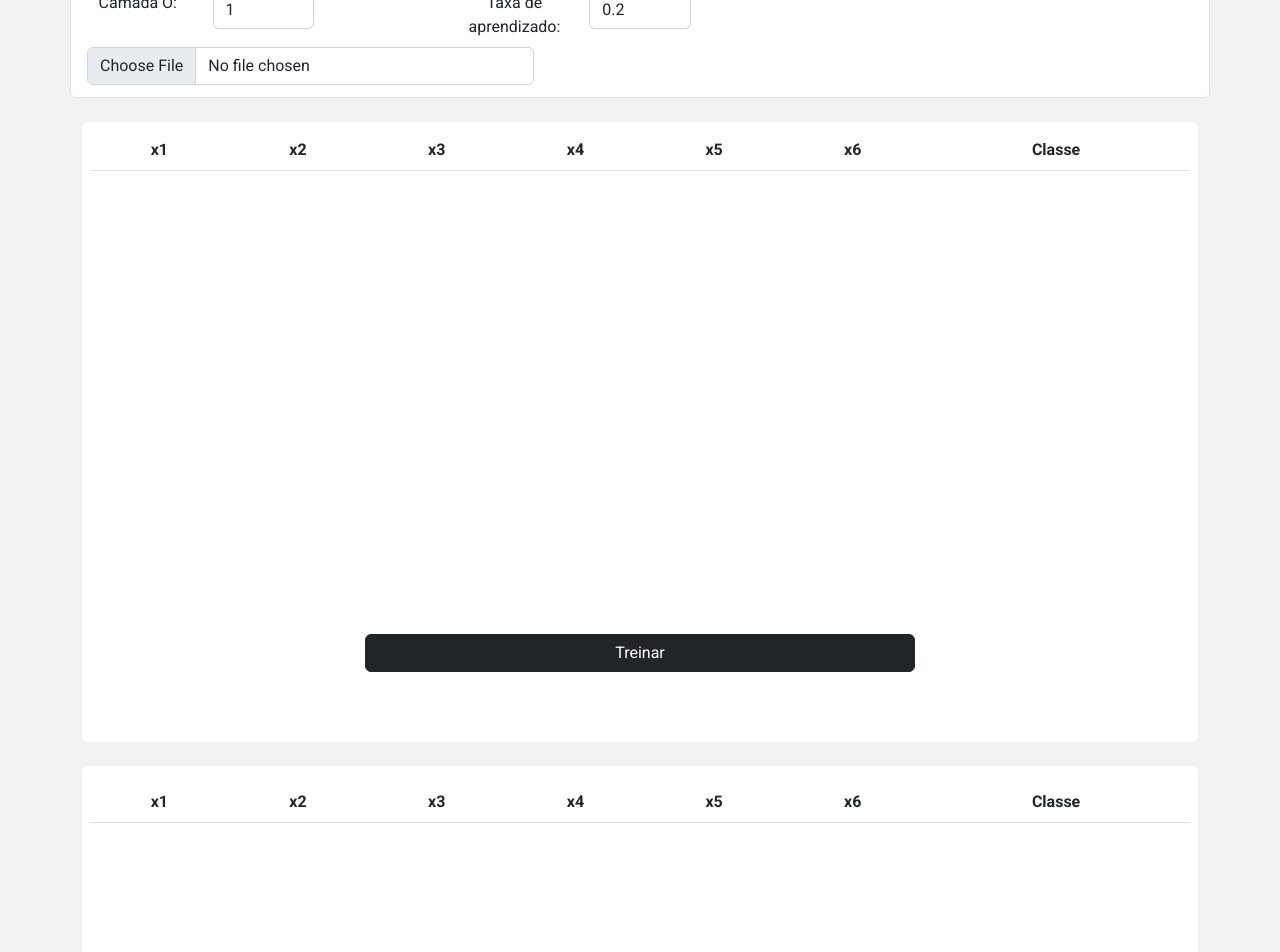
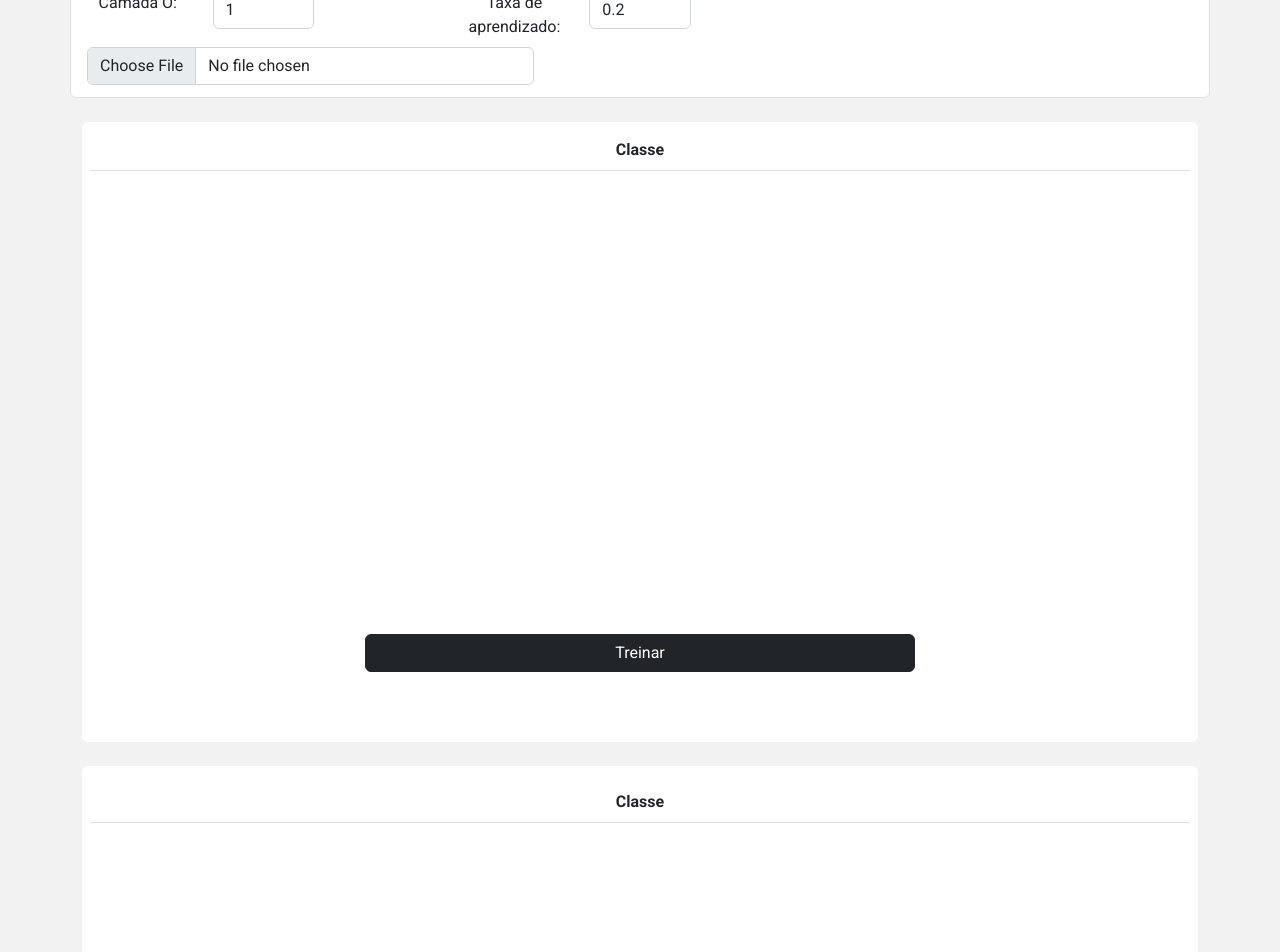
Before and after one commit to Sylvn001/mlp-algorithm, a Vue app in the folder front/: page / in a window 1280 px wide. Shown: the part 220-1172 px from the top of the page. Built offline with nearby package versions, Linux system fonts and the light colour scheme.

Commit message:
feat: dinamic row updated

```diff
--- a/front/src/components/Mlp.vue
+++ b/front/src/components/Mlp.vue
@@ -133,12 +133,13 @@
           <table class="table table-striped">
             <thead>
               <tr>
-                <th scope="col">x1</th>
-                <th scope="col">x2</th>
-                <th scope="col">x3</th>
-                <th scope="col">x4</th>
-                <th scope="col">x5</th>
-                <th scope="col">x6</th>
+                <th
+                  v-for="(hclass, index) in this.headerClass"
+                  :key="index"
+                  scope="col"
+                >
+                  {{ hclass }}
+                </th>
                 <th scope="col">Classe</th>
               </tr>
             </thead>
@@ -179,12 +180,13 @@
           <table class="table table-striped">
             <thead>
               <tr>
-                <th scope="col">x1</th>
-                <th scope="col">x2</th>
-                <th scope="col">x3</th>
-                <th scope="col">x4</th>
-                <th scope="col">x5</th>
-                <th scope="col">x6</th>
+                <th
+                  v-for="(hclass, index) in this.headerClass"
+                  :key="index"
+                  scope="col"
+                >
+                  {{ hclass }}
+                </th>
                 <th scope="col">Classe</th>
               </tr>
             </thead>
@@ -274,8 +276,9 @@ export default {
           }
         } else {
           let row = line.split(",");
-          // for(let i = 0: i< row.length; i++)
-          this.headerClass.push(row[0]);
+          for (let i = 0; i < row.length - 1; i++) {
+            this.headerClass.push(row[i]);
+          }
         }
       });
 
```
